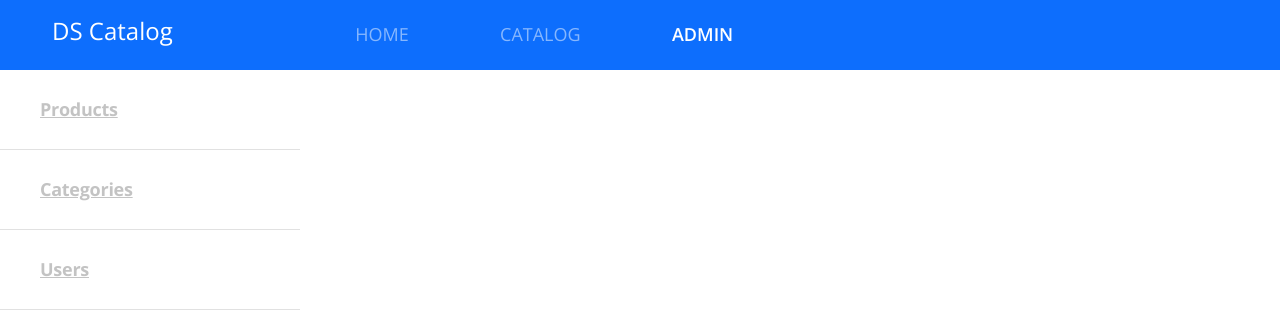
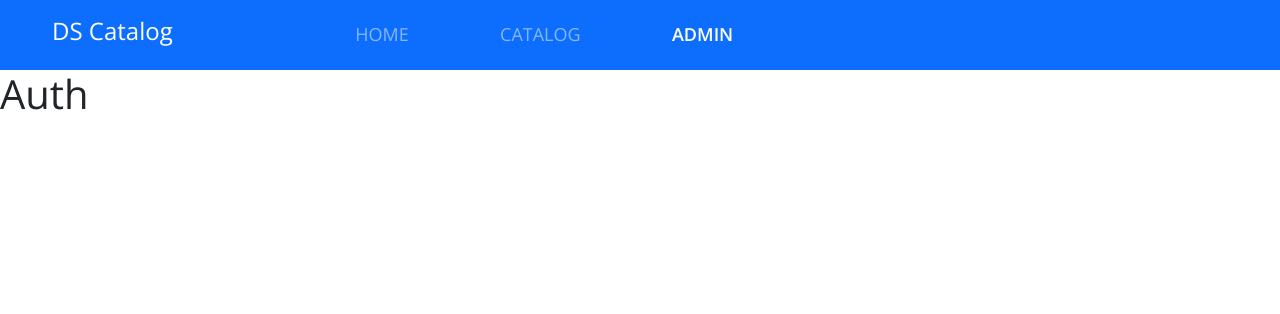
Before and after one commit to CarlosLaurine/Complete-DS-Catalog-App, a React (Create React App) app in the folder frontend-web/: page /admin/auth in a window 1280 px wide. Shown: the top 314 px of the page. Built offline with nearby package versions, Linux system fonts and the light colour scheme; no server answers.

Commit message:
Basic Auth Login Route Implemented

```diff
--- a/frontend-web/src/Routes.tsx
+++ b/frontend-web/src/Routes.tsx
@@ -4,6 +4,7 @@
 import Catalog from 'pages/Catalog';
 import Admin from 'pages/Admin';
 import ProductDetails from 'pages/ProductDetails';
+import Auth from 'pages/Admin/Auth';
 
 const Routes = () => {
   return (
@@ -17,11 +18,14 @@
           <Catalog />
         </Route>
         <Redirect from="/admin" to="/admin/products" exact />
-        <Route path="/admin">
+        <Route exact path="/admin">
           <Admin />
         </Route>
         <Route path="/products/:productId">
           <ProductDetails />
+        </Route>
+        <Route path="/admin/auth">
+          <Auth />
         </Route>
       </Switch>
     </BrowserRouter>
--- /dev/null
+++ b/frontend-web/src/pages/Admin/Auth/index.tsx
@@ -0,0 +1,5 @@
+const Auth = () => {
+  return (<h1>Auth</h1>);
+};
+
+export default Auth;
```
